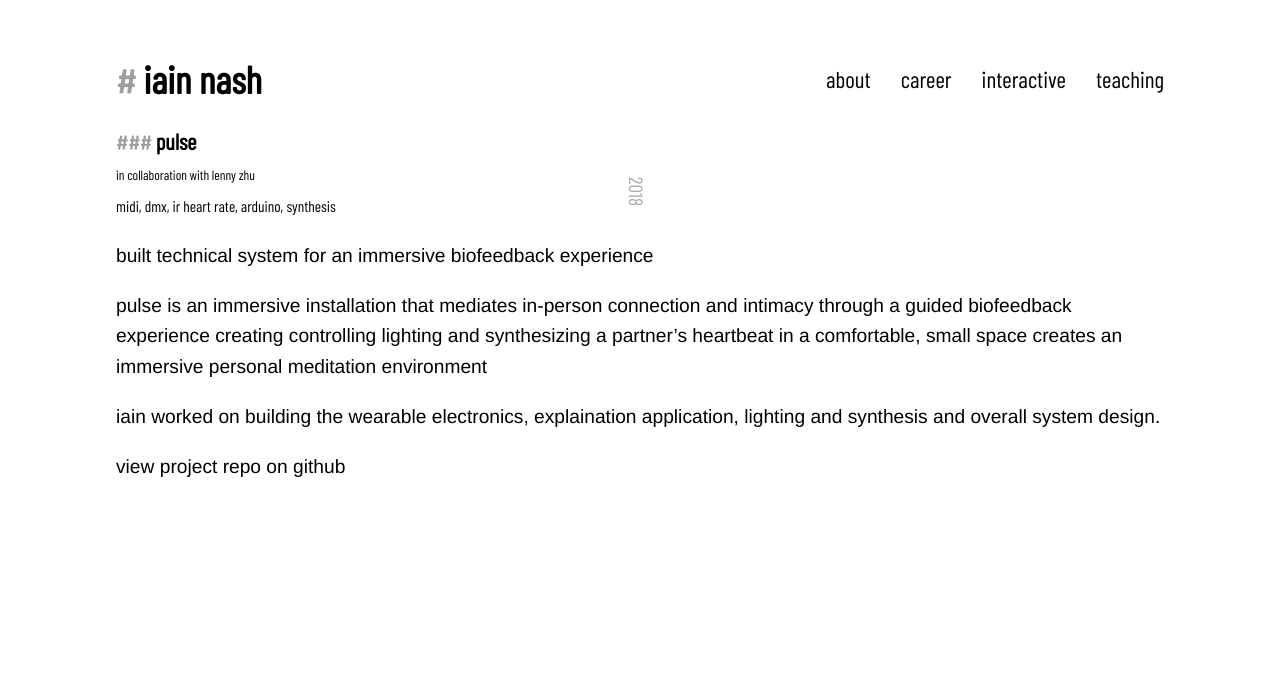
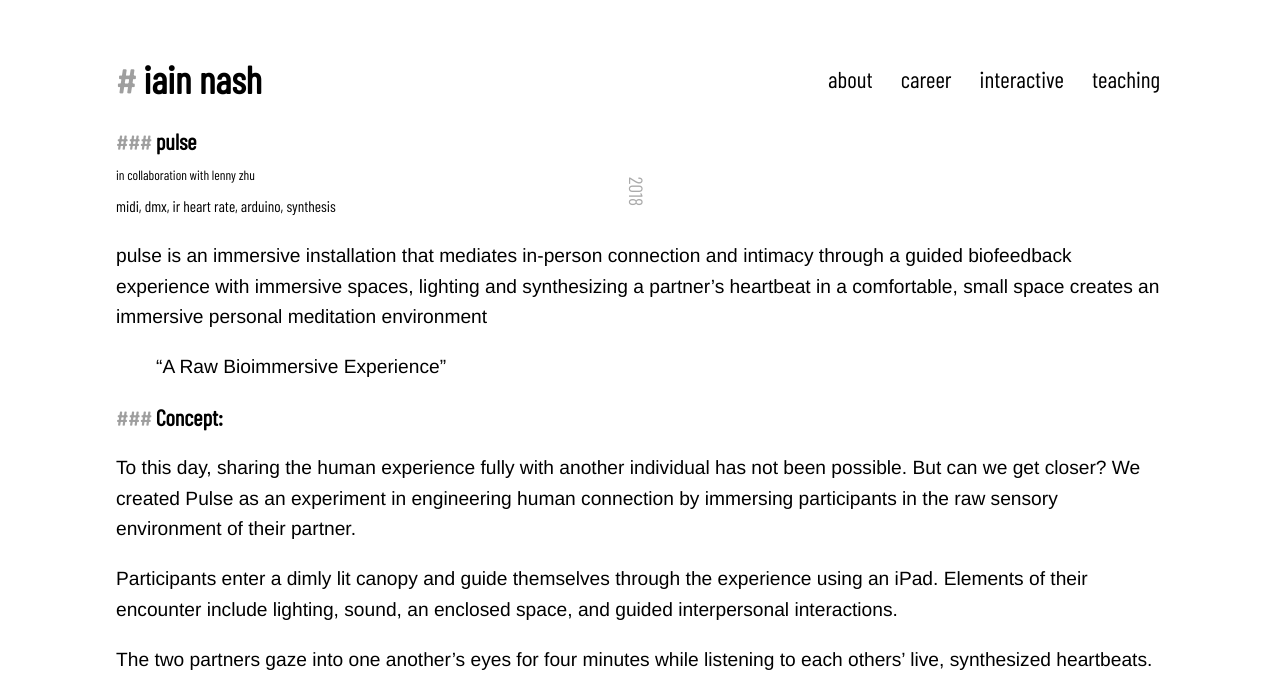
Before and after one commit to iainnash/iainnash.github.io, a Jekyll site: the page built from _interactive/06-pulse.md, in a window 1280 px wide. Shown: the top 695 px of the page. Built offline with Jekyll 4.4.1, drawn with Linux system fonts in a browser that asks for light colours; a style sheet for code colours, icons or effects is not loaded; some of the changed text lies outside the part shown; grey boxes are pictures that could not be loaded.

```diff
--- a/_interactive/06-pulse.md
+++ b/_interactive/06-pulse.md
@@ -1,17 +1,37 @@
 ---
 title: pulse
-date: 11/2018
+date: 2018-11-01
 collaboration: lenny zhu
-action: view project repo on github
-link: http://github.com/iainnash/heart-rate-project/
-summary: built technical system for an immersive biofeedback experience
+show_page: true
+summary: pulse is an immersive installation that mediates in-person connection and intimacy through a guided biofeedback experience with immersive spaces, lighting and synthesizing a partner’s heartbeat in a comfortable, small space creates an immersive personal meditation environment
 tech: midi, dmx, ir heart rate, arduino, synthesis
 ---
 
-pulse is an immersive installation that mediates in-person connection and
-intimacy through a guided biofeedback experience
-creating controlling lighting and synthesizing a partner’s heartbeat
-in a comfortable, small space creates an immersive personal meditation environment
+> "A Raw Bioimmersive Experience"
 
-iain worked on building the wearable electronics, explaination application,
-lighting and synthesis and overall system design.
+### Concept:
+To this day, sharing the human experience fully with another individual has not been possible. But can we get closer? We created Pulse as an experiment in engineering human connection by immersing participants in the raw sensory environment of their partner.
+
+Participants enter a dimly lit canopy and guide themselves through the experience using an iPad. Elements of their encounter include lighting, sound, an enclosed space, and guided interpersonal interactions.
+
+The two partners gaze into one another’s eyes for four minutes while listening to each others’ live, synthesized heartbeats.
+
+<iframe scrolling="no" id="player" src="https://player.vimeo.com/video/339897730?app_id=122963&amp;referrer=https%3A%2F%2Fmedium.com%2Fbioimmersive%2Fpulse-a-raw-bioimmersive-experience-7515ca424260" allowfullscreen="true" width="100%" height="600" frameborder="0"></iframe>
+
+This interaction engages each participant’s primary senses of sight and sound in transformed representations of their partner’s physical experience, creating a sense of closeness.
+
+We activate the experience using sound — in particular, heartbeats — as they are non-invasive, yet deeply intimate and metaphorically significant.
+
+The piece is further informed by a study by psychologist Arthur Aron, and an article by Mandy Len Catron, who both posit that mutual vulnerability fosters closeness. We therefore introduce sight in the form of physical scrutiny, using Catron’s gazing meditation technique. To determine the right length, we tested 2, 3, and 4 minutes of gazing, landing on 4 minutes as long enough for participants to overcome their initial discomfort and settle into a more meaningful interaction.
+
+This confluence of transposed physical signals and feelings creates a synthetic yet raw environment for connection.
+
+### Experience Overview:
+
+![Pulse Diagram](/img/interactive/pulse/diagram.png)
+
+Many participants experienced the piece with little to no background on what to expect, and participants told us they were both surprised and moved by the spontaneous intimacy in a festival setting.
+
+This project required a fusion of physical installation design and construction with technical synthesizer design, user experience design and application development. We used earlobe heart rate sensors, control applications for sound and lighting, and a custom web application to collect user contact information. Iain worked on building the wearable electronics, explaination application,  lighting and synthesis and overall system design.
+
+[Full Medium Writeup](https://medium.com/bioimmersive/pulse-a-raw-bioimmersive-experience-7515ca424260)
--- a/css/site.scss
+++ b/css/site.scss
@@ -1,7 +1,7 @@
 ---
 ---
 
-$space-unit: 30px;
+$space-unit: 20px;
 
 body {
   font-family: 'Barlow Condensed', sans-serif;
@@ -42,7 +42,8 @@ header nav {
 }
 
 header nav a {
-  padding-left: $space-unit;
+  margin-left: $space-unit;
+  padding: 0 4px;
   color: #000;
   text-decoration: none;
   font-size: 1.2em;
@@ -107,7 +108,12 @@ section > h2 {
 
 a {
   color: #000;
-  text-decoration: none;
+  background: transparent;
+  transition: 200ms background ease-in-out;
+}
+
+a:hover {
+  background: #eee;
 }
 
 #career .go {
@@ -124,6 +130,7 @@ a {
 }
 
 section a::before {
+  text-decoration: none !important;
   width: 12px;
   height: 12px;
   color: #222;
@@ -131,6 +138,7 @@ section a::before {
   content: '\e884';
   font-size: 12px;
   padding-right: 6px;
+  text-decoration: none;
 }
 
 a.instagram::before {
```
Also changed, not shown: _interactive/03-digital-dust.md (+1 -4 lines), _interactive/09-spatial-audio-archologies.md (+10 -0 lines), interactive.md (+1 -1 lines), img/interactive/pulse/diagram.png (added).
